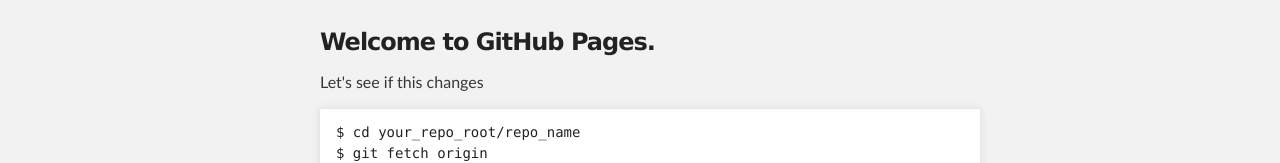
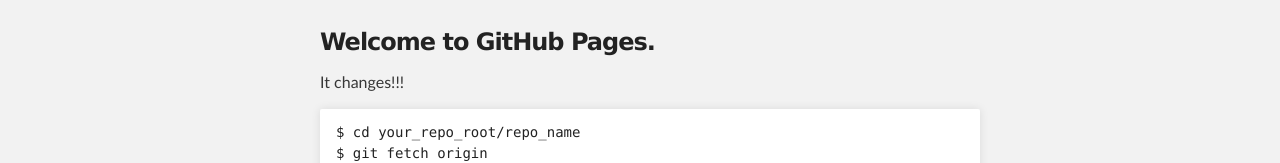
Before and after one commit to syigzaw/syigzaw.github.io, a plain HTML site: page index.html in a window 1280 px wide. Shown: the part 200-363 px from the top of the page. Drawn offline with Linux system fonts and the light colour scheme.

Commit message:
It changes!!!

```diff
--- a/index.html
+++ b/index.html
@@ -30,7 +30,7 @@
         <h3>
 <a name="welcome-to-github-pages" class="anchor" href="#welcome-to-github-pages"><span class="octicon octicon-link"></span></a>Welcome to GitHub Pages.</h3>
 
-<p>Let's see if this changes</p>
+<p>It changes!!!</p>
 
 <pre><code>$ cd your_repo_root/repo_name
 $ git fetch origin
```
